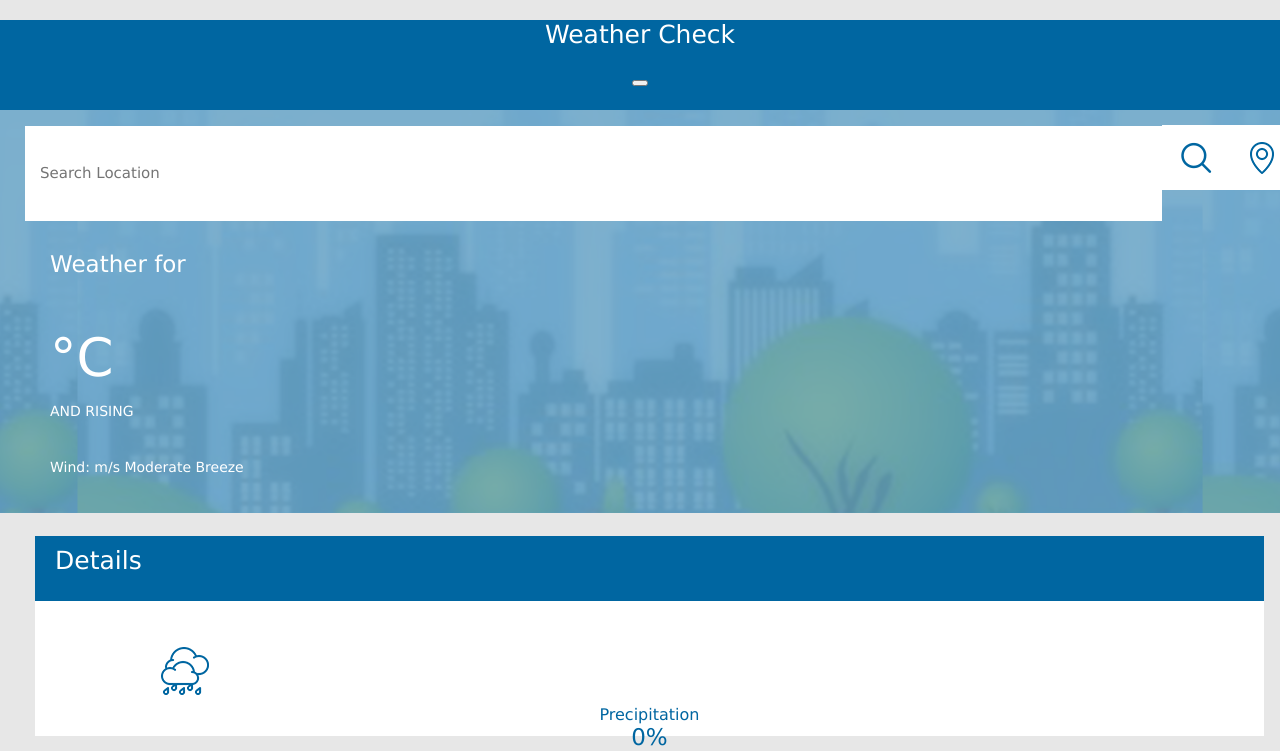
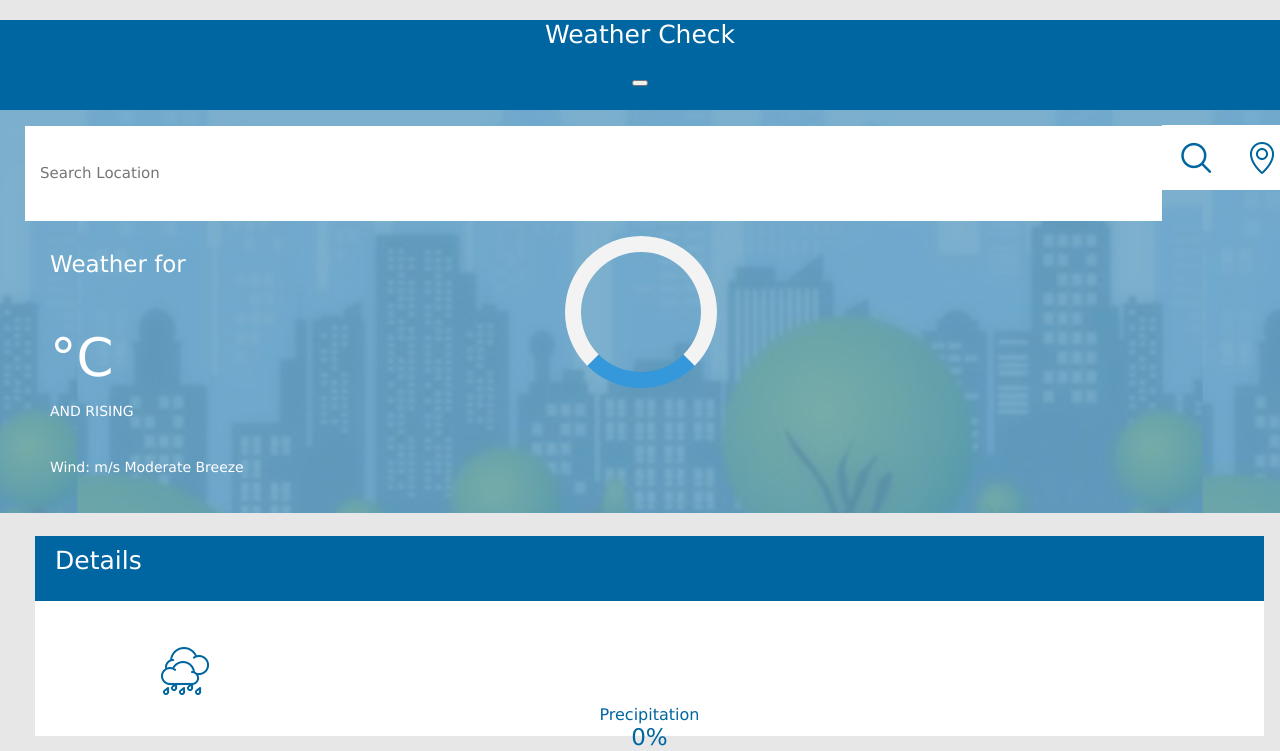
Before and after one commit to kaveri-atos/weatherApp, an Angular app: page / in a window 1280 px wide. Shown: the top 751 px of the page. Built offline with nearby package versions, Linux system fonts and the light colour scheme; no server answers; what @ngx-translate/core, @ngx-translate/http-loader would draw is missing.

Commit message:
added spinner

```diff
--- a/src/app/_appService/weather-data.service.ts
+++ b/src/app/_appService/weather-data.service.ts
@@ -12,6 +12,7 @@ export class WeatherDataService {
   humidity:string; //store humidity data from current weather
   precipitation="0"; //store humidity precipitation from current weather
   isWeatherData:boolean //store if data is fetch from griven city or not
+  isLoadData:boolean = false //show spinner till data will not fetch
   invokeForecastDataFun = new EventEmitter();
   subsVar: Subscription;
 
--- a/src/app/components/dashboard/weather-check/weather-check.component.css
+++ b/src/app/components/dashboard/weather-check/weather-check.component.css
@@ -79,3 +79,22 @@
      width:18em;
      margin-right: 35px;
     }
+
+    #loading{
+      position: absolute;
+      left: 50%;
+      top: 50%;
+      z-index: 1;
+      margin: -75px 0 0 -75px;
+      border: 16px solid #f3f3f3;
+      border-radius: 50%;
+      border-top: 16px solid #3498db;
+      width: 120px;
+      height: 120px;
+      animation: spin 2s linear infinite;
+      }
+
+      @keyframes spin {
+        0% { transform: rotate(0deg); }
+        100% { transform: rotate(360deg); }
+      }
--- a/src/app/components/dashboard/weather-check/weather-check.component.html
+++ b/src/app/components/dashboard/weather-check/weather-check.component.html
@@ -11,6 +11,13 @@
              <img src="\assets\images\icon\Location.png" alt="location" name="location-icon"></button>
         </div>
     </div>
+
+    <!-- spinnner element is defined with id loading -->
+<div class="d-flex justify-content-center" [hidden]="isLoadData">
+    <div class="spinner-border" role="status">
+        <span class="sr-only" id="loading"></span>
+    </div>
+</div>
 
     <div class="row city-details" [hidden]="isWeatherData">
         <div class="col-8">
--- a/src/app/components/dashboard/weather-check/weather-check.component.ts
+++ b/src/app/components/dashboard/weather-check/weather-check.component.ts
@@ -42,7 +42,7 @@ logger;
  * @param cityName call weather api service
  */
 async getCurrentWeather(cityName:string){
-
+      this.weatherDataService.isLoadData = false;     //show spinner
       const currentWeatherData =await this.repositoryAPIService.getCurrentWeather(cityName);
       this.logger.log("in weather check "+ currentWeatherData);
 
@@ -77,6 +77,7 @@ async getCurrentWeather(cityName:string){
  * get current weather data using users location coords
  */
   onClickLocation(){
+    this.weatherDataService.isLoadData = false;
     this.logger.log("onClickLocation call");
     this.dashboardParent.emit(); //emit parent function
   }
@@ -111,6 +112,12 @@ get wind():string
  return this.weatherDataService.wind;
 }
 
+get isLoadData():boolean
+{
+ return this.weatherDataService.isLoadData;
+}
+
+
   /**
  *  Reset all variable
  */
--- a/src/app/network-mngt/network-api.service.ts
+++ b/src/app/network-mngt/network-api.service.ts
@@ -1,16 +1,19 @@
 import { Injectable } from '@angular/core';
 import {HttpClient} from '@angular/common/http';
+import {WeatherDataService} from '../_appService/weather-data.service';
 
 @Injectable({
   providedIn: 'root'
 })
 export class NetworkApiService {
 
-  constructor(private httpClient: HttpClient) { }
+  constructor(private httpClient: HttpClient, private weatherDataService:WeatherDataService) { }
 
   async get(apiURL:string){
     const weatherData = await this.httpClient.get(apiURL)
     .toPromise().then(data => {
+      if (data)
+        this.weatherDataService.isLoadData = true;
       return data
     }, err => {
       console.log(err);
```
